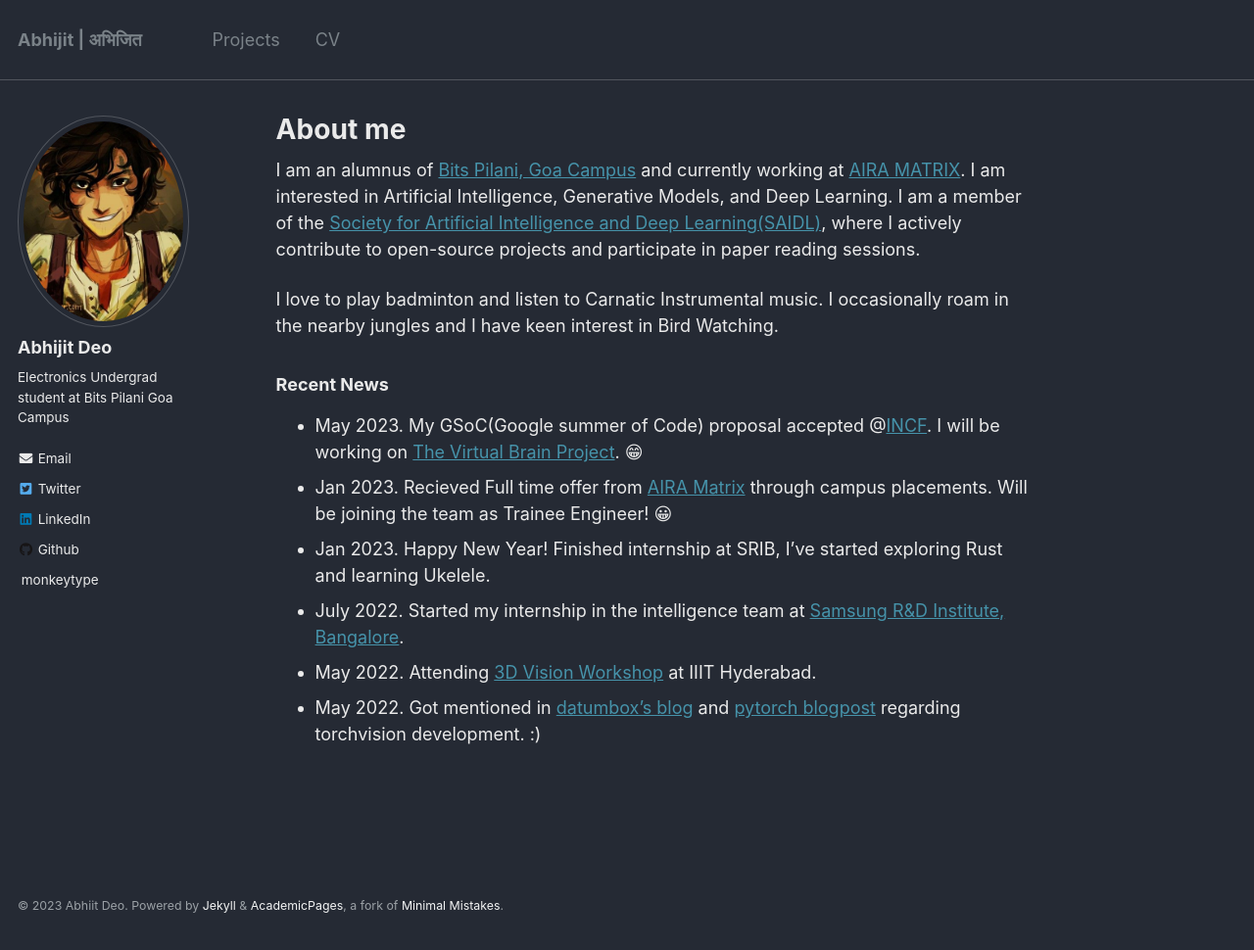
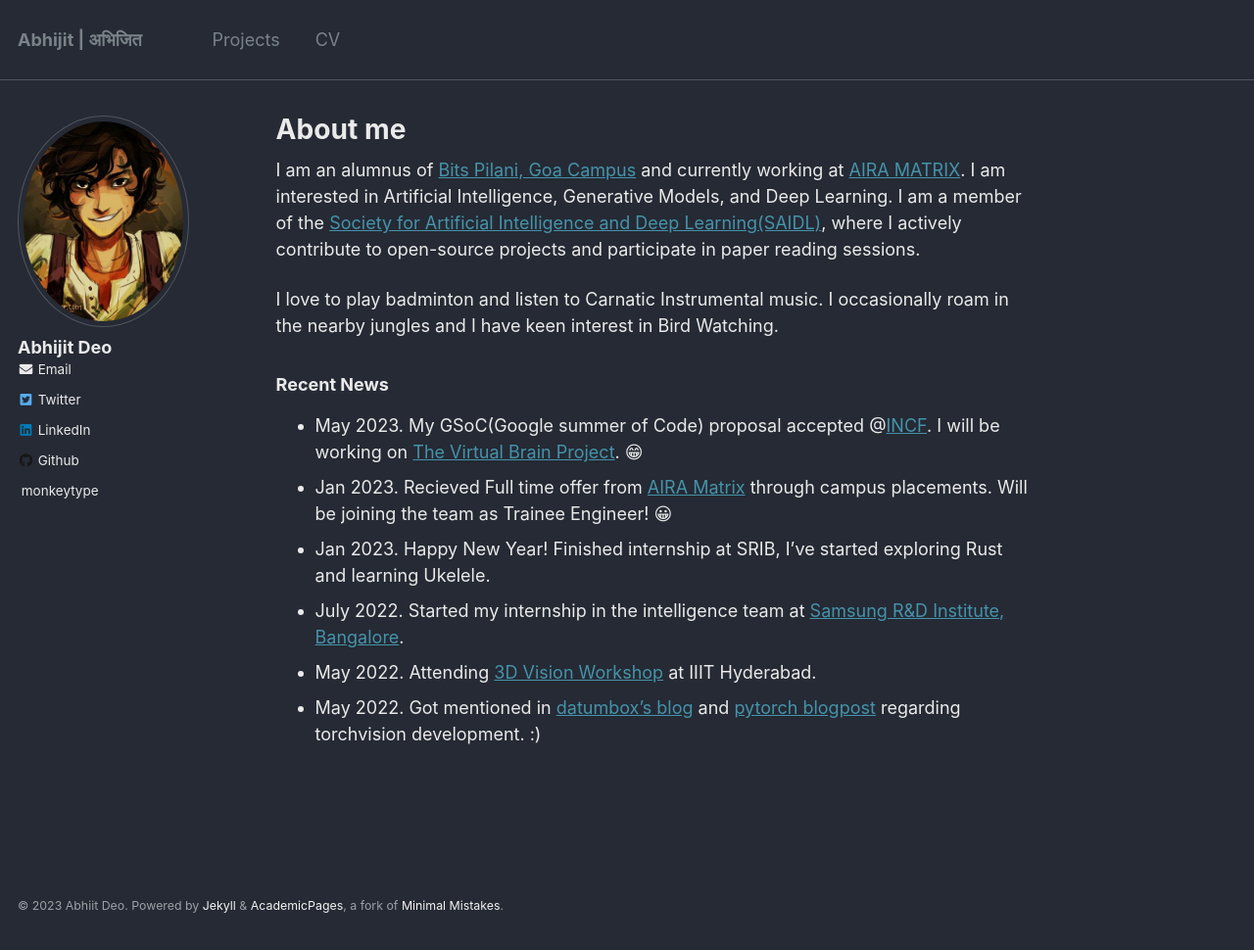
Before and after one commit to abhi-glitchhg/abhi-glitchhg.github.io, a Jekyll site: the page built from _pages/about.md, in a window 1280 px wide and 970 px high. Shown: the whole window at 98% size. Built offline with Jekyll 4.4.1, drawn with Linux system fonts in a browser that asks for light colours.

Commit message:
Update _config.yml

```diff
--- a/_config.yml
+++ b/_config.yml
@@ -82,7 +82,7 @@ analytics:
 author:
   name             : "Abhijit Deo"
   avatar           : "my_pic.jpeg"
-  bio              : "Electronics Undergrad student at Bits Pilani Goa Campus"
+  #bio              : ""
   location         :
   employer         :
   pubmed           :
```
